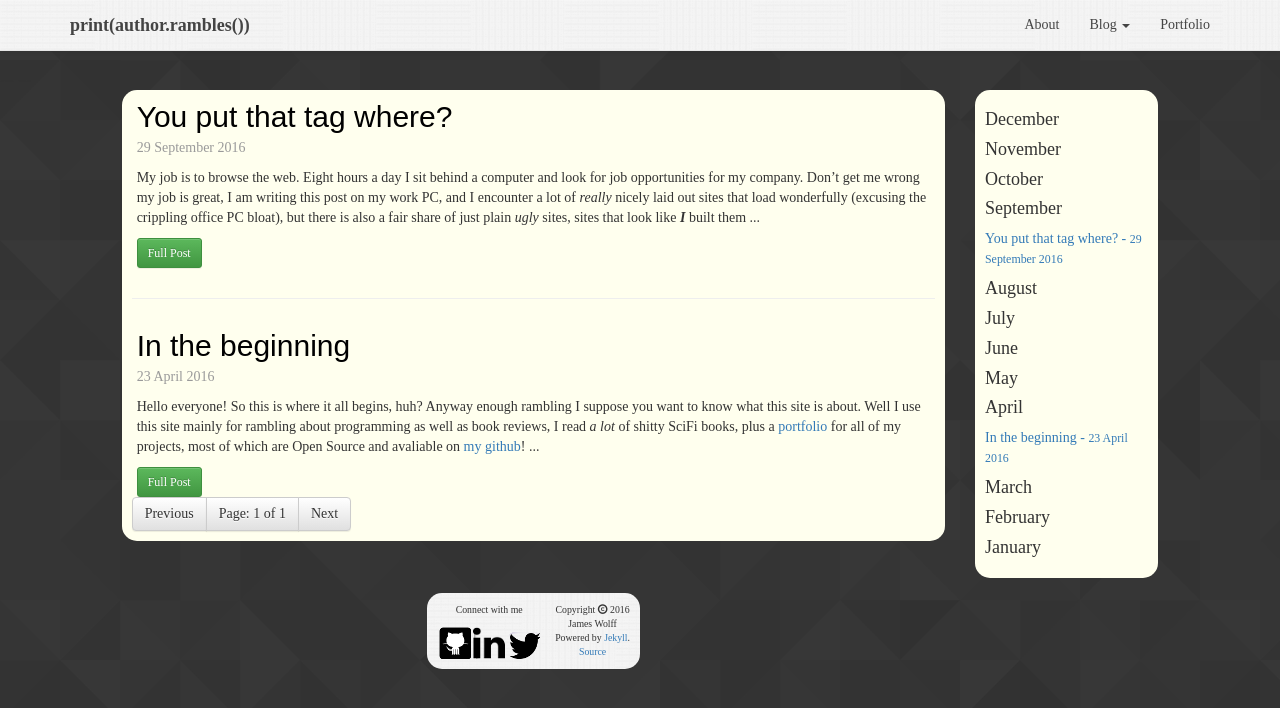
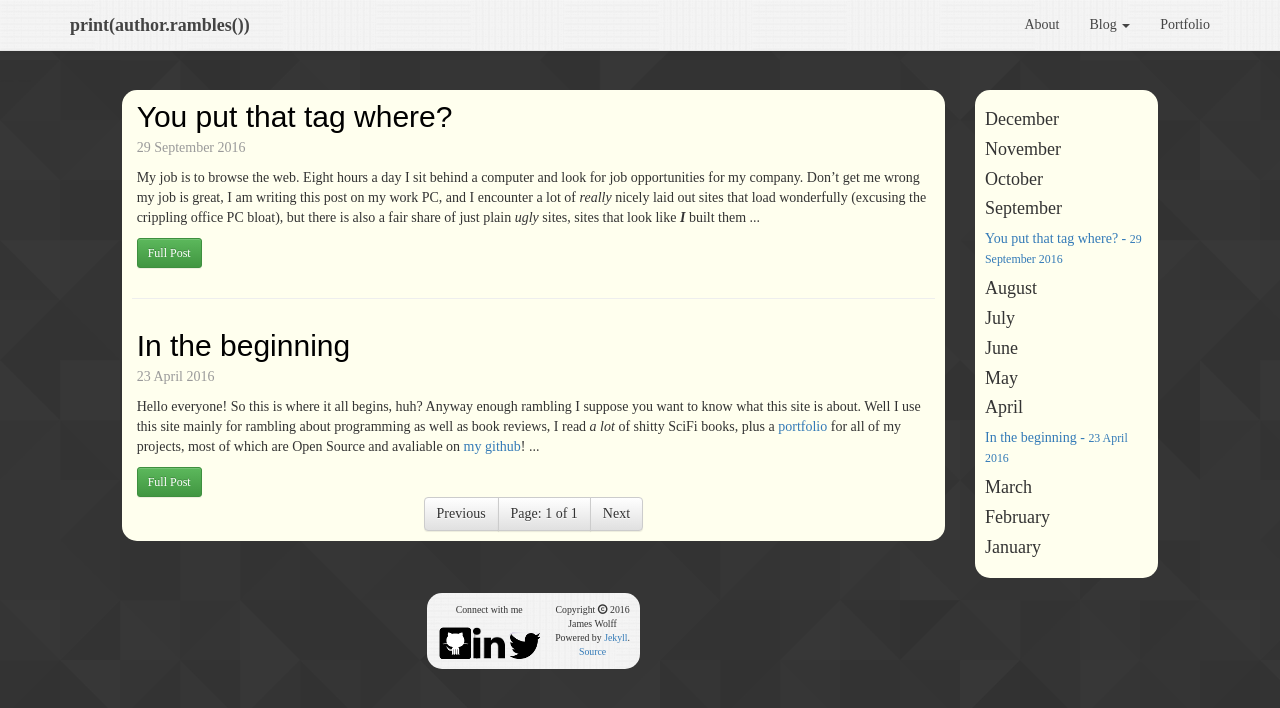
Before and after one commit to jwolff52/wolffblog, a Jekyll site: the page built from index.html, in a window 1280 px wide. Shown: the top 708 px of the page. Built offline with Jekyll 4.4.1, drawn with Linux system fonts in a browser that asks for light colours; some web fonts are replaced; the list of posts is cut into pages by our own code.

Commit message:
Update common.css

```diff
--- a/css/common.css
+++ b/css/common.css
@@ -449,4 +449,5 @@ body {
 
 .pagination {
 	margin: 0 auto;
+	display: table;
 }
```
